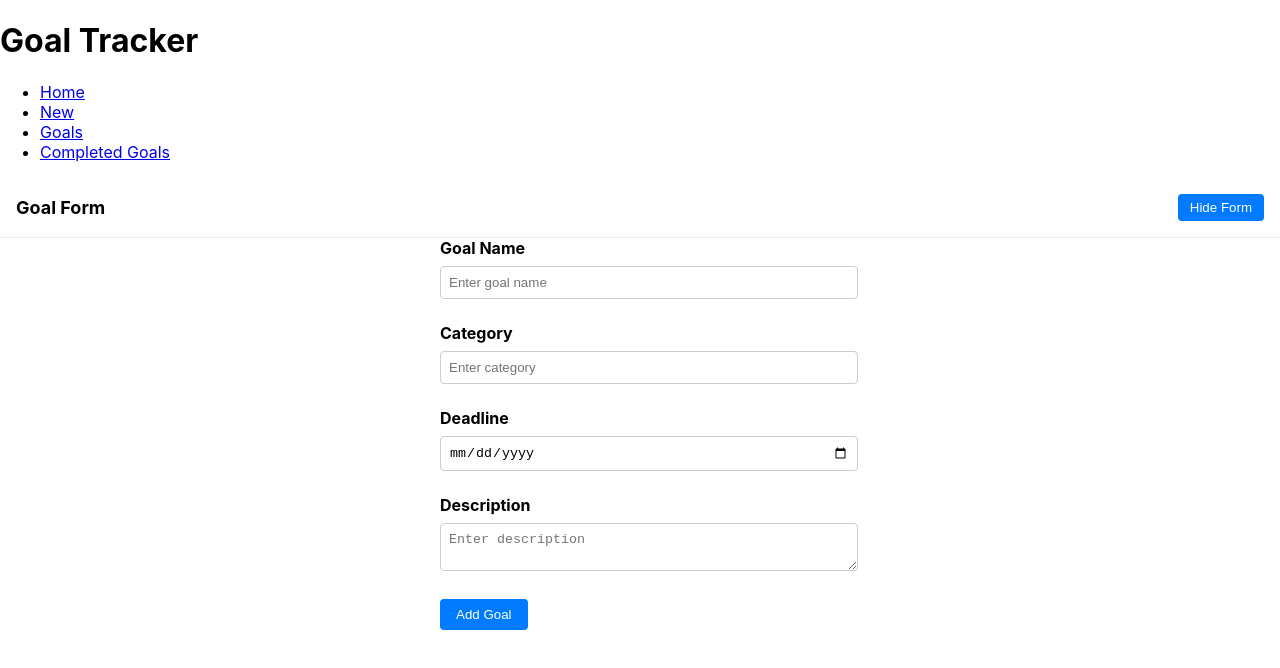
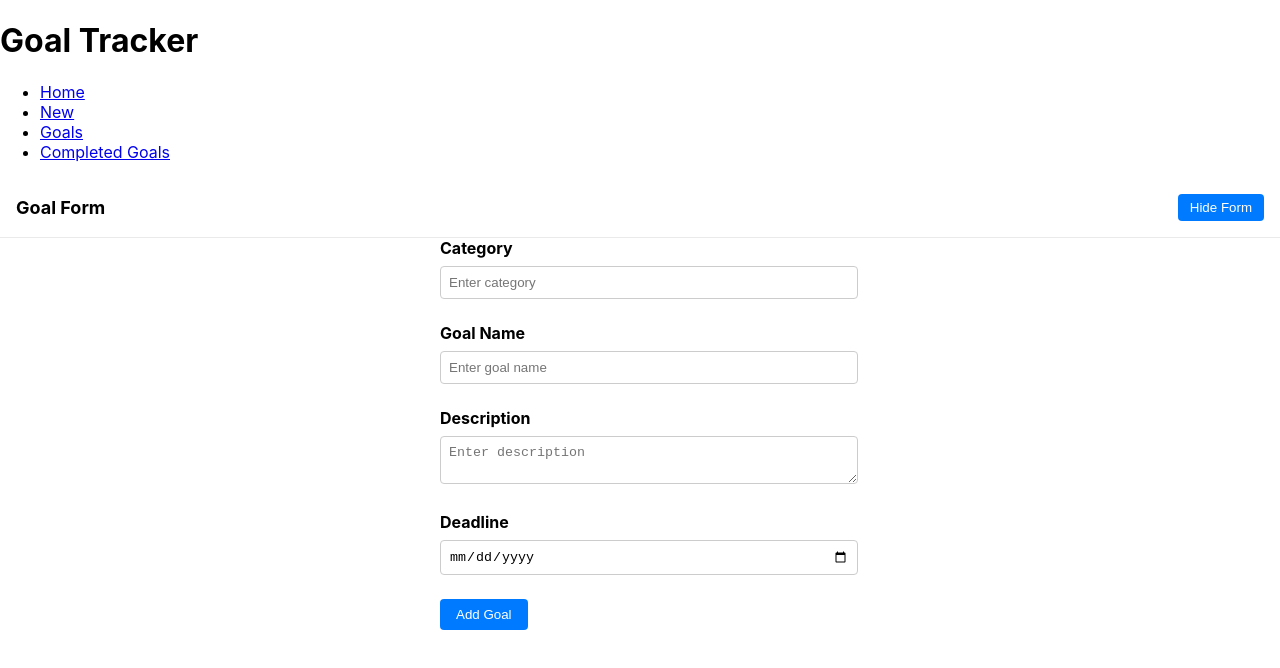
Before and after one commit to Jake-A-Brown/GoalMaker, a React (Create React App) app: page /GoalMaker/new in a window 1280 px wide. Both pictures are taken after a click on the button "Show Form". Shown: the top 668 px of the page. Built offline with nearby package versions, Linux system fonts and the light colour scheme.

Commit message:
added more organization

```diff
--- a/src/Components/CompletedGoalsPage.js
+++ b/src/Components/CompletedGoalsPage.js
@@ -24,7 +24,8 @@ const CompletedGoalsPage = ({ completedGoals }) => {
         <div key={category}>
           <h3>{category}</h3>
           {goalsByCategory[category].map((goal) => (
-            <Goal key={goal.id} goal={goal} />
+            // Render the Goal component with the isCompletedPage prop set to true
+            <Goal key={goal.id} goal={goal} isCompletedPage={true} />
           ))}
         </div>
       ))}
--- a/src/Components/Goal.js
+++ b/src/Components/Goal.js
@@ -1,7 +1,7 @@
 // A component to render each individual goal
 import React from 'react';
 
-const Goal = ({ goal, completeGoal }) => {
+const Goal = ({ goal, completeGoal, isCompletedPage }) => {
   const { name, category, deadline, description } = goal;
 
   const handleComplete = () => {
@@ -14,9 +14,11 @@ const Goal = ({ goal, completeGoal }) => {
         <React.Fragment>
           <h3>{category}</h3>
           <p>Goal name: {name}</p>
+          <p>Description: {description}</p>
           <p>Deadline: {deadline}</p>
-          <p>Description: {description}</p>
-          <button onClick={handleComplete}>Complete</button>
+          {!isCompletedPage && (
+            <button onClick={handleComplete}>Complete</button>
+          )}
         </React.Fragment>
       )}
     </div>
--- a/src/Components/GoalForm.js
+++ b/src/Components/GoalForm.js
@@ -4,10 +4,10 @@ import './GoalForm.css';
 
 const GoalForm = ({ addGoal, goalsByCategory }) => {
   const [goal, setGoal] = useState({
+    category: '',
     name: '',
-    category: '',
+    description: '',
     deadline: '',
-    description: '',
   });
   const [isFormVisible, setFormVisible] = useState(false);
 
@@ -40,19 +40,6 @@ const GoalForm = ({ addGoal, goalsByCategory }) => {
       {isFormVisible && (
         <form onSubmit={handleSubmit} className="goal-form">
           <div className="form-group">
-            <label htmlFor="name">Goal Name</label>
-            <input
-              type="text"
-              id="name"
-              name="name"
-              value={goal.name}
-              onChange={handleChange}
-              placeholder="Enter goal name"
-              required
-              className="form-control"
-            />
-          </div>
-          <div className="form-group">
             <label htmlFor="category">Category</label>
             <input
               type="text"
@@ -66,13 +53,14 @@ const GoalForm = ({ addGoal, goalsByCategory }) => {
             />
           </div>
           <div className="form-group">
-            <label htmlFor="deadline">Deadline</label>
+            <label htmlFor="name">Goal Name</label>
             <input
-              type="date"
-              id="deadline"
-              name="deadline"
-              value={goal.deadline}
+              type="text"
+              id="name"
+              name="name"
+              value={goal.name}
               onChange={handleChange}
+              placeholder="Enter goal name"
               required
               className="form-control"
             />
@@ -88,6 +76,18 @@ const GoalForm = ({ addGoal, goalsByCategory }) => {
               className="form-control"
             ></textarea>
           </div>
+          <div className="form-group">
+            <label htmlFor="deadline">Deadline</label>
+            <input
+              type="date"
+              id="deadline"
+              name="deadline"
+              value={goal.deadline}
+              onChange={handleChange}
+              required
+              className="form-control"
+            />
+          </div>
           <button type="submit" className="btn">
             Add Goal
           </button>
--- a/src/Components/GoalList.js
+++ b/src/Components/GoalList.js
@@ -12,7 +12,8 @@ const GoalList = ({ goalsByCategory, completeGoal }) => {
           <h3>{category}</h3>
           <div className="goal-items">
             {goals.map((goal, index) => (
-              <Goal key={index} goal={goal} completeGoal={completeGoal} />
+             // Render the Goal component with the isCompletedPage prop set to false
+             <Goal key={index} goal={goal} completeGoal={() => completeGoal(goal)} isCompletedPage={false} />
             ))}
           </div>
         </div>
```
Also changed, not shown: 8 other files (tests, documents, lock files or other folders).
